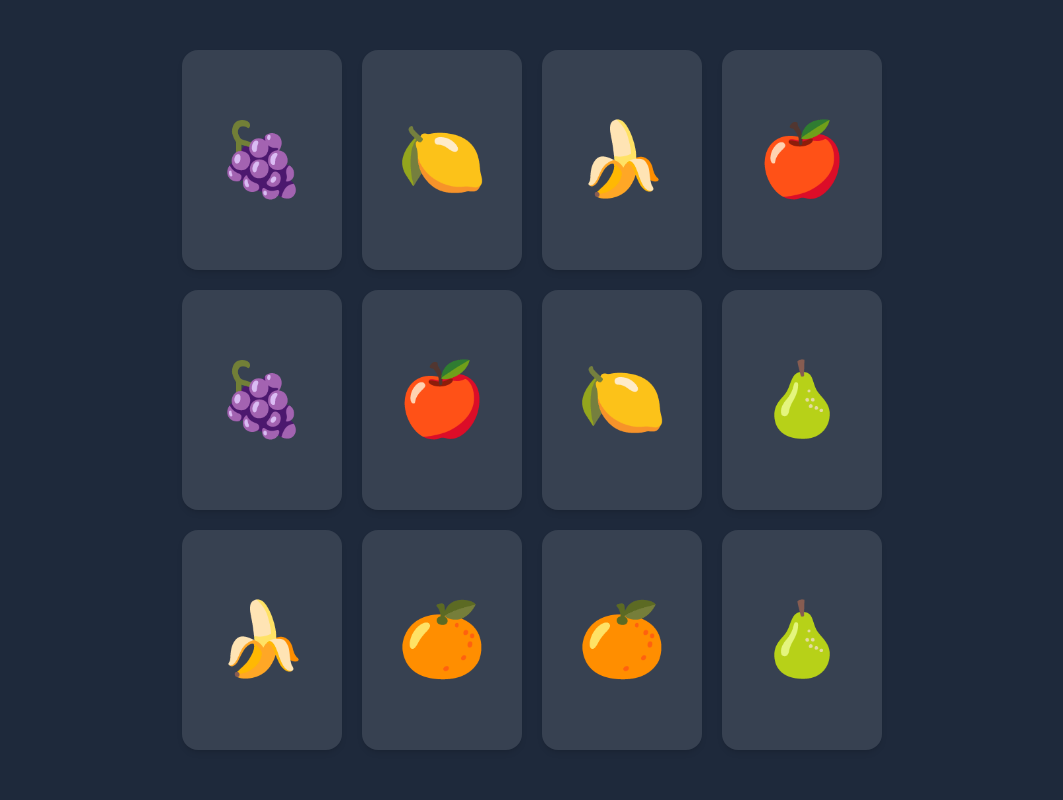
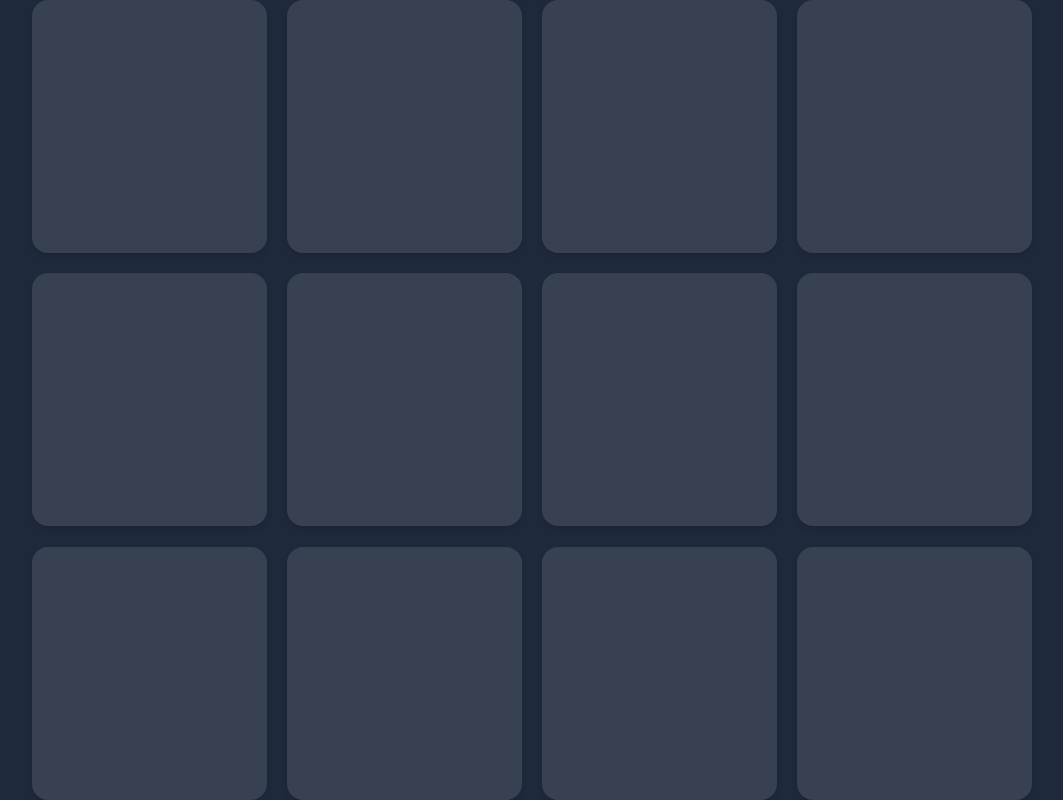
Before and after one commit to PeterPoterek/memory-game-js, a website built with Vite: page index.html in a window 1280 px wide. Shown: the whole page, without its empty margins (108-1171 px from the left). Built offline with nearby package versions, Linux system fonts and the light colour scheme.

Commit message:
cards start flipped

```diff
--- a/index.html
+++ b/index.html
@@ -10,53 +10,53 @@
   <body class="center bg-slate-800 text-white">
     <div class="flex h-screen items-center justify-center">
       <div id="container">
-        <div class="cardContainer w-[700px] h-[700px] cursor-pointer grid grid-cols-4 gap-5">
-          <div class="card h-full w-full relative transition-transform">
+        <div class="cardContainer w-[1000px] h-[800px] cursor-pointer grid grid-cols-4 gap-5">
+          <div class="card h-full w-full relative transition-transform rotate">
             <div class="front text-7xl h-full w-full flex justify-center items-center bg-gray-700 rounded-2xl shadow-md">🍎</div>
             <div class="back absolute h-full w-full transform rotate-y-180 flex justify-center items-center bg-gray-700 rounded-2xl shadow-md"></div>
           </div>
 
-          <div class="card h-full w-full relative transition-transform transform-style-preserve-3d">
+          <div class="card h-full w-full relative transition-transform rotate">
             <div class="front text-7xl h-full w-full flex justify-center items-center bg-gray-700 rounded-2xl shadow-md">🍎</div>
             <div class="back absolute h-full w-full transform rotate-y-180 flex justify-center items-center bg-gray-700 rounded-2xl shadow-md"></div>
           </div>
-          <div class="card h-full w-full relative transition-transform transform-style-preserve-3d">
+          <div class="card h-full w-full relative transition-transform rotate">
             <div class="front text-7xl h-full w-full flex justify-center items-center bg-gray-700 rounded-2xl shadow-md">🍎</div>
             <div class="back absolute h-full w-full transform rotate-y-180 flex justify-center items-center bg-gray-700 rounded-2xl shadow-md"></div>
           </div>
-          <div class="card h-full w-full relative transition-transform transform-style-preserve-3d">
+          <div class="card h-full w-full relative transition-transform rotate">
             <div class="front text-7xl h-full w-full flex justify-center items-center bg-gray-700 rounded-2xl shadow-md">🍎</div>
             <div class="back absolute h-full w-full transform rotate-y-180 flex justify-center items-center bg-gray-700 rounded-2xl shadow-md"></div>
           </div>
-          <div class="card h-full w-full relative transition-transform transform-style-preserve-3d">
+          <div class="card h-full w-full relative transition-transform rotate">
             <div class="front text-7xl h-full w-full flex justify-center items-center bg-gray-700 rounded-2xl shadow-md">🍎</div>
             <div class="back absolute h-full w-full transform rotate-y-180 flex justify-center items-center bg-gray-700 rounded-2xl shadow-md"></div>
           </div>
-          <div class="card h-full w-full relative transition-transform transform-style-preserve-3d">
+          <div class="card h-full w-full relative transition-transform rotate">
             <div class="front text-7xl h-full w-full flex justify-center items-center bg-gray-700 rounded-2xl shadow-md">🍎</div>
             <div class="back absolute h-full w-full transform rotate-y-180 flex justify-center items-center bg-gray-700 rounded-2xl shadow-md"></div>
           </div>
-          <div class="card h-full w-full relative transition-transform transform-style-preserve-3d">
+          <div class="card h-full w-full relative transition-transform rotate">
             <div class="front text-7xl h-full w-full flex justify-center items-center bg-gray-700 rounded-2xl shadow-md">🍎</div>
             <div class="back absolute h-full w-full transform rotate-y-180 flex justify-center items-center bg-gray-700 rounded-2xl shadow-md"></div>
           </div>
-          <div class="card h-full w-full relative transition-transform transform-style-preserve-3d">
+          <div class="card h-full w-full relative transition-transform rotate">
             <div class="front text-7xl h-full w-full flex justify-center items-center bg-gray-700 rounded-2xl shadow-md">🍎</div>
             <div class="back absolute h-full w-full transform rotate-y-180 flex justify-center items-center bg-gray-700 rounded-2xl shadow-md"></div>
           </div>
-          <div class="card h-full w-full relative transition-transform transform-style-preserve-3d">
+          <div class="card h-full w-full relative transition-transform rotate">
             <div class="front text-7xl h-full w-full flex justify-center items-center bg-gray-700 rounded-2xl shadow-md">🍎</div>
             <div class="back absolute h-full w-full transform rotate-y-180 flex justify-center items-center bg-gray-700 rounded-2xl shadow-md"></div>
           </div>
-          <div class="card h-full w-full relative transition-transform transform-style-preserve-3d">
+          <div class="card h-full w-full relative transition-transform rotate">
             <div class="front text-7xl h-full w-full flex justify-center items-center bg-gray-700 rounded-2xl shadow-md">🍎</div>
             <div class="back absolute h-full w-full transform rotate-y-180 flex justify-center items-center bg-gray-700 rounded-2xl shadow-md"></div>
           </div>
-          <div class="card h-full w-full relative transition-transform transform-style-preserve-3d">
+          <div class="card h-full w-full relative transition-transform rotate">
             <div class="front text-7xl h-full w-full flex justify-center items-center bg-gray-700 rounded-2xl shadow-md">🍎</div>
             <div class="back absolute h-full w-full transform rotate-y-180 flex justify-center items-center bg-gray-700 rounded-2xl shadow-md"></div>
           </div>
-          <div class="card h-full w-full relative transition-transform transform-style-preserve-3d">
+          <div class="card h-full w-full relative transition-transform rotate">
             <div class="front text-7xl h-full w-full flex justify-center items-center bg-gray-700 rounded-2xl shadow-md">🍎</div>
             <div class="back absolute h-full w-full transform rotate-y-180 flex justify-center items-center bg-gray-700 rounded-2xl shadow-md"></div>
           </div>
--- a/main.js
+++ b/main.js
@@ -14,6 +14,7 @@ const cards = document.querySelectorAll(".card");
 cards.forEach((card, i) => {
   const front = card.querySelector(".front");
   front.textContent = shuffledfruits[i];
+  // card.classList.toggle("rotate");
 });
 
 cardContainer.addEventListener("click", (event) => {
--- a/style.css
+++ b/style.css
@@ -6,6 +6,9 @@
   transform: rotateY(180deg);
 }
 
+.cardContainer {
+  perspective: 3000px;
+}
 .card {
   transition: transform 1000ms;
   transform-style: preserve-3d;
```
